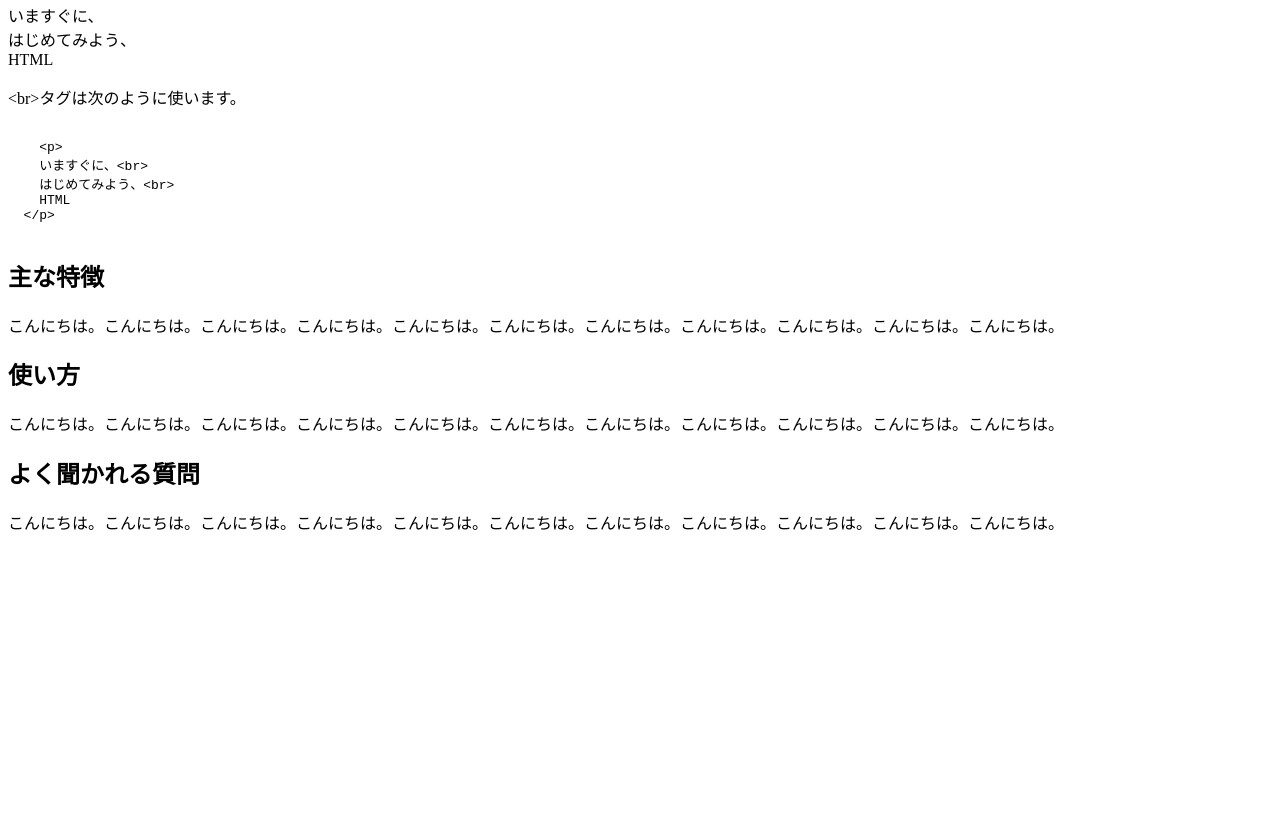
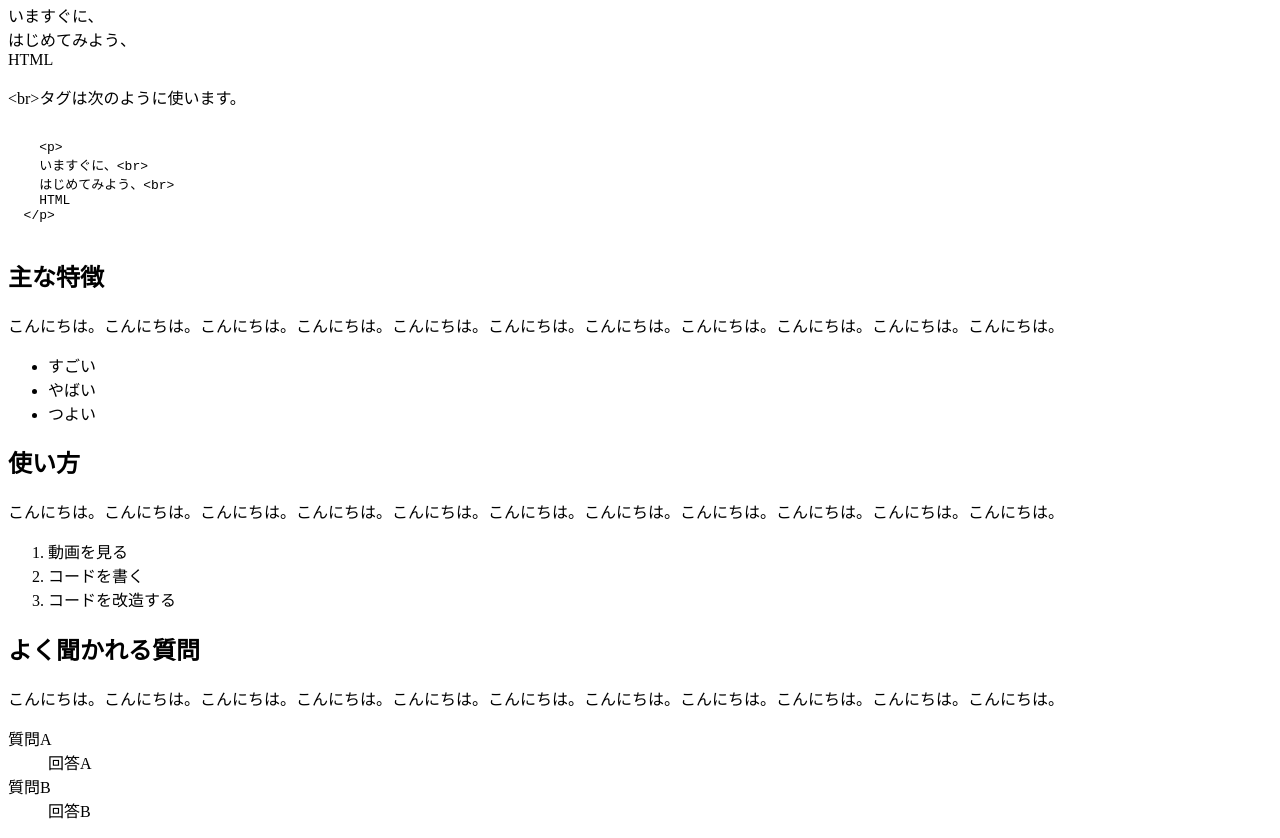
Before and after one commit to Ryo-15/My-HTML, a plain HTML site: page index.html in a window 1280 px wide. Shown: the part 385-1223 px from the top of the page. Before the commit the page ends 935 px from the top, so only its background shows below. Drawn offline with Linux system fonts and the light colour scheme.

Commit message:
[finish]lesson12

```diff
--- a/index.html
+++ b/index.html
@@ -42,11 +42,29 @@
     <h2>主な特徴</h2>
     <p>こんにちは。こんにちは。こんにちは。こんにちは。こんにちは。こんにちは。こんにちは。こんにちは。こんにちは。こんにちは。こんにちは。</p>
 
+    <ul>
+      <li>すごい</li>
+      <li>やばい</li>
+      <li>つよい</li>
+    </ul>
+
     <h2>使い方</h2>
     <p>こんにちは。こんにちは。こんにちは。こんにちは。こんにちは。こんにちは。こんにちは。こんにちは。こんにちは。こんにちは。こんにちは。</p>
 
+    <ol>
+      <li>動画を見る</li>
+      <li>コードを書く</li>
+      <li>コードを改造する</li>
+    </ol>
+
     <h2>よく聞かれる質問</h2>
     <p>こんにちは。こんにちは。こんにちは。こんにちは。こんにちは。こんにちは。こんにちは。こんにちは。こんにちは。こんにちは。こんにちは。</p>
+    <dl>
+      <dt>質問A</dt>
+      <dd>回答A</dd>
+      <dt>質問B</dt>
+      <dd>回答B</dd>
+    </dl>
 
   </body>
 </html>
```
